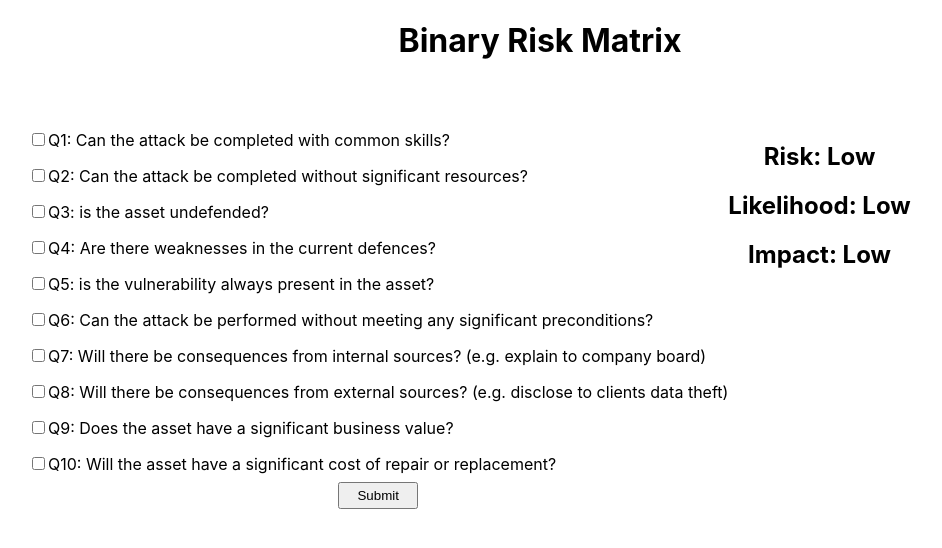
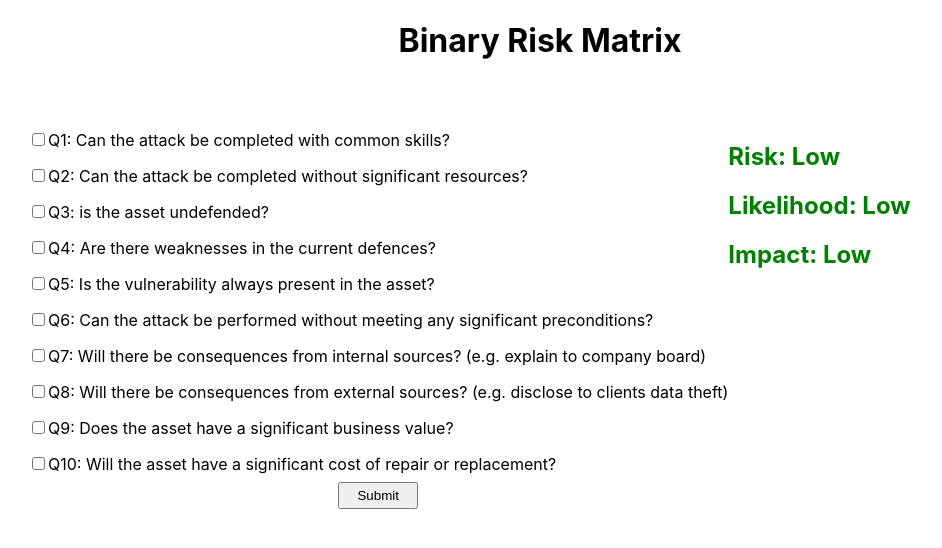
Before and after one commit to MatthewNobes/risk-matrix-generator, a React (Create React App) app: page / in a window 1280 px wide. Shown: the top 548 px of the page, without its empty margins (100-1042 px from the left). Built offline with nearby package versions, Linux system fonts and the light colour scheme.

Commit message:
Dynamic styling on results

```diff
--- a/src/Components/BinaryRiskMatrix/BinaryRiskMatrixForm.js
+++ b/src/Components/BinaryRiskMatrix/BinaryRiskMatrixForm.js
@@ -184,7 +184,7 @@ export default function BinaryRiskMatrixForm() {
 
                 <div className="BinaryRiskMatrixForm-CheckboxBlock">
                     <input type='checkbox' id='Q5' value={Q5} onChange={() => handleChange(Q5, appendQ5)}/>
-                    <label for='Q5'>Q5: is the vulnerability always present in the asset?</label>
+                    <label for='Q5'>Q5: Is the vulnerability always present in the asset?</label>
                 </div>
 
                 <div className="BinaryRiskMatrixForm-CheckboxBlock">
@@ -217,9 +217,24 @@ export default function BinaryRiskMatrixForm() {
             </form>
 
             <div className="BinaryRiskMatrixResults">
-                <h2 className="BinaryRiskMatrixResults-Measurement">Risk: {risk}</h2>
-                <h2 className="BinaryRiskMatrixResults-Measurement">Likelihood: {likelihood}</h2>
-                <h2 className="BinaryRiskMatrixResults-Measurement">Impact: {impact}</h2>
+                <h2
+                    className="BinaryRiskMatrixResults-Measurement"
+                    style={{color: risk === 'Low' ? 'Green' : risk === 'Medium' ? 'Orange' : 'Red'}}
+                >
+                    Risk: {risk}
+                </h2>
+                <h2
+                    className="BinaryRiskMatrixResults-Measurement"
+                    style={{color: likelihood === 'Low' ? 'Green' : likelihood === 'Medium' ? 'Orange' : 'Red'}}
+                >
+                    Likelihood: {likelihood}
+                </h2>
+                <h2
+                    className="BinaryRiskMatrixResults-Measurement"
+                    style={{color: impact === 'Low' ? 'Green' : impact === 'Medium' ? 'Orange' : 'Red'}}
+                >
+                    Impact: {impact}
+                </h2>
             </div>
 
         </div>
--- a/src/css/App.css
+++ b/src/css/App.css
@@ -29,7 +29,7 @@
 }
 
 .BinaryRiskMatrixResults {
-
+  text-align: left;
 }
 
 .BinaryRiskMatrixResults-Measurement {
```
